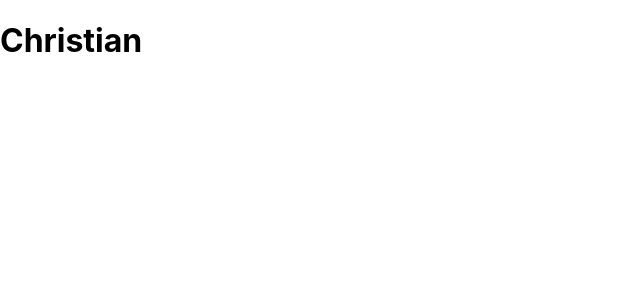
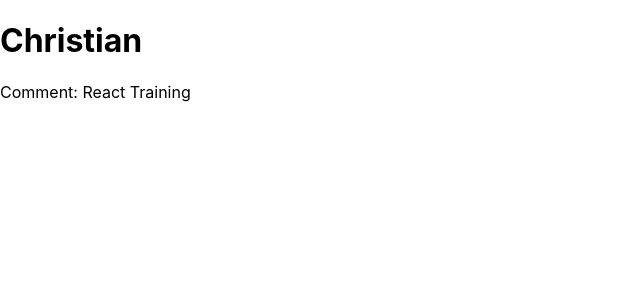
Before and after one commit to SuoraGmbH/react-workshop-2022-12-hl, a React (Create React App) app: page / in a window 1280 px wide. Shown: the top 300 px of the page, without its empty margins (0-640 px from the left). Built offline with nearby package versions, Linux system fonts and the light colour scheme.

Commit message:
Create TimeEntryView

```diff
--- a/src/App.tsx
+++ b/src/App.tsx
@@ -1,7 +1,13 @@
 import React from "react";
+import TimeEntryView from "./component/TimeEntryView";
 
 function App() {
-  return <h1>Christian</h1>;
+  return (
+    <div>
+      <h1>Christian</h1>
+      <TimeEntryView comment="React Training" />
+    </div>
+  );
 }
 
 export default App;
--- /dev/null
+++ b/src/component/TimeEntryView.tsx
@@ -0,0 +1,9 @@
+interface Props {
+  comment: string;
+}
+
+const TimeEntryView = ({ comment }: Props) => {
+  return <div>Comment: {comment}</div>;
+};
+
+export default TimeEntryView;
```
